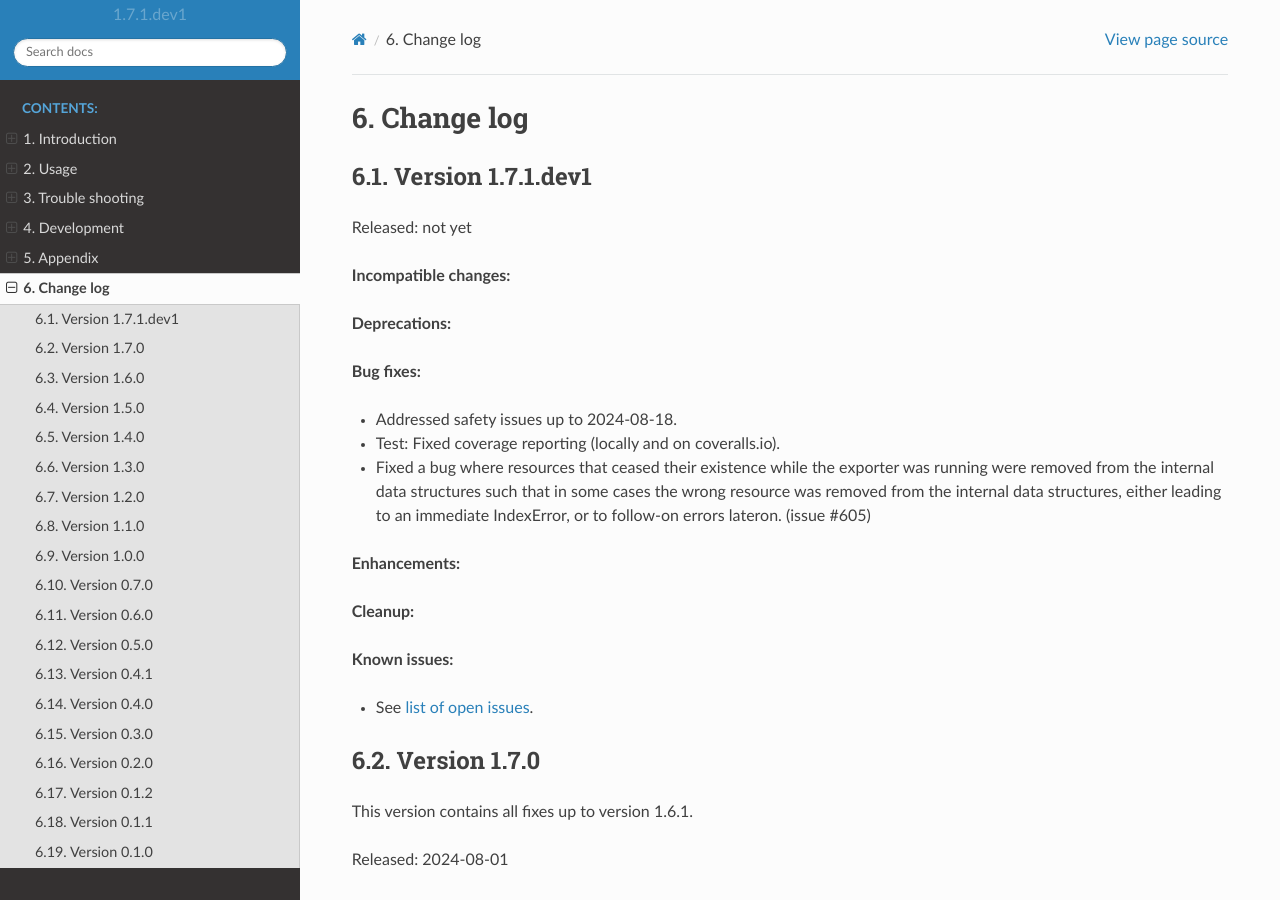
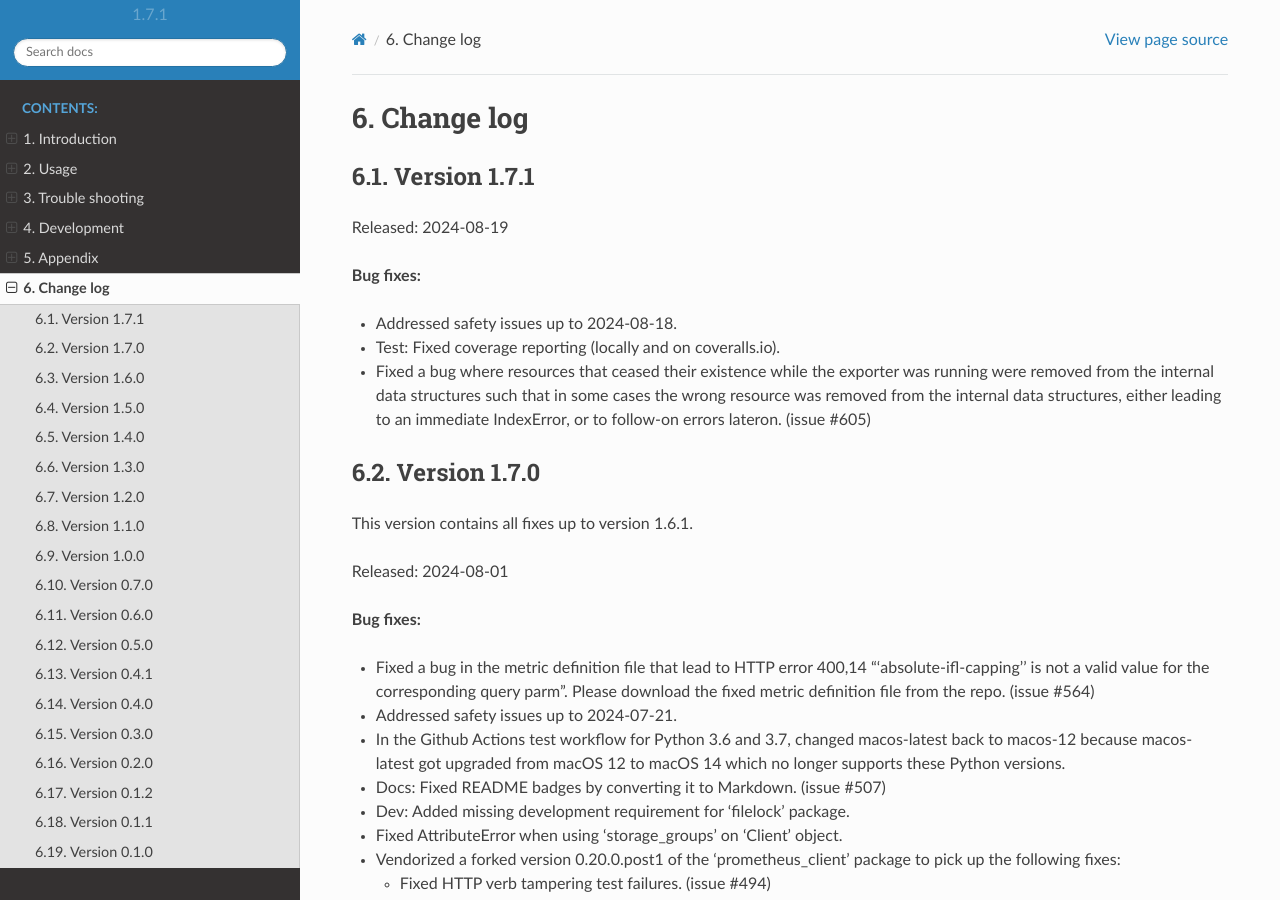
Before and after one commit to zhmcclient/zhmc-prometheus-exporter, a Sphinx documentation site: the page built from docs/changes.rst, in a window 1280 px wide and 900 px high. Built offline with Sphinx 7.4.7 and the Read the Docs theme 2.0.0, drawn with Linux system fonts in a browser that asks for light colours.

Commit message:
Release 1.7.1
Signed-off-by: Andreas Maier <maiera@de.ibm.com>

```diff
--- a/docs/changes.rst
+++ b/docs/changes.rst
@@ -17,14 +17,10 @@
 ----------
 
 
-Version 1.7.1.dev1
-^^^^^^^^^^^^^^^^^^
+Version 1.7.1
+^^^^^^^^^^^^^
 
-Released: not yet
-
-**Incompatible changes:**
-
-**Deprecations:**
+Released: 2024-08-19
 
 **Bug fixes:**
 
@@ -37,16 +33,6 @@
   cases the wrong resource was removed from the internal data structures,
   either leading to an immediate IndexError, or to follow-on errors lateron.
   (issue #605)
-
-**Enhancements:**
-
-**Cleanup:**
-
-**Known issues:**
-
-* See `list of open issues`_.
-
-.. _`list of open issues`: https://github.com/zhmcclient/zhmc-prometheus-exporter/issues
 
 
 Version 1.7.0
--- a/zhmc_prometheus_exporter/_version.py
+++ b/zhmc_prometheus_exporter/_version.py
@@ -25,4 +25,4 @@
 #:
 #: * "M.N.P.dev1": A not yet released version M.N.P
 #: * "M.N.P": A released version M.N.P
-__version__ = '1.7.1.dev1'
+__version__ = '1.7.1'
```
